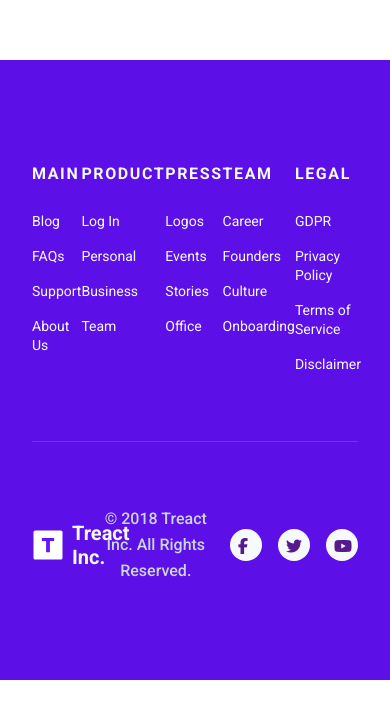
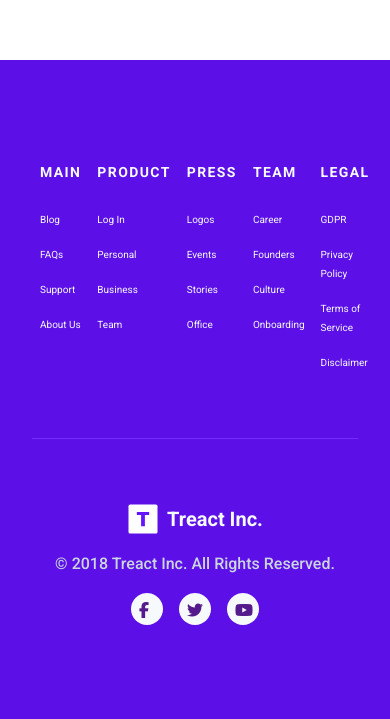
Before and after one commit to prachipatelpd/Treact-Project, a plain HTML site: page index.html in a window 390 px wide. Shown: the part 9567-10286 px from the top of the page. Before the commit the page ends 10247 px from the top, so only its background shows below. Drawn offline with Linux system fonts and the light colour scheme.

Commit message:
Changes in responsiveness

```diff
--- a/styles.css
+++ b/styles.css
@@ -761,7 +761,7 @@ img {
     display: flex;
     flex-direction: column;
     text-align: left;
-    margin-top: 48px;
+    margin: 48px 8px 0 8px;
 }
 
 .link__heading {
@@ -943,6 +943,25 @@ img {
         border-style: solid;
         border-color: rgb(226, 232, 240);
     }
+    .footer__info {
+        display: flex;
+        flex-direction: column;
+        justify-content: space-between;
+        align-items: center;
+
+    }
+    .copy-right {
+        margin: 16px 0;
+    }
+    .link__heading {
+        font-size: 14px;
+    }
+    .link__anchor {
+        font-size: 10px;
+    }
+    .social-link {
+        margin: 0 8px;
+    }
 }
 
 @media (max-width : 576px) {
```
